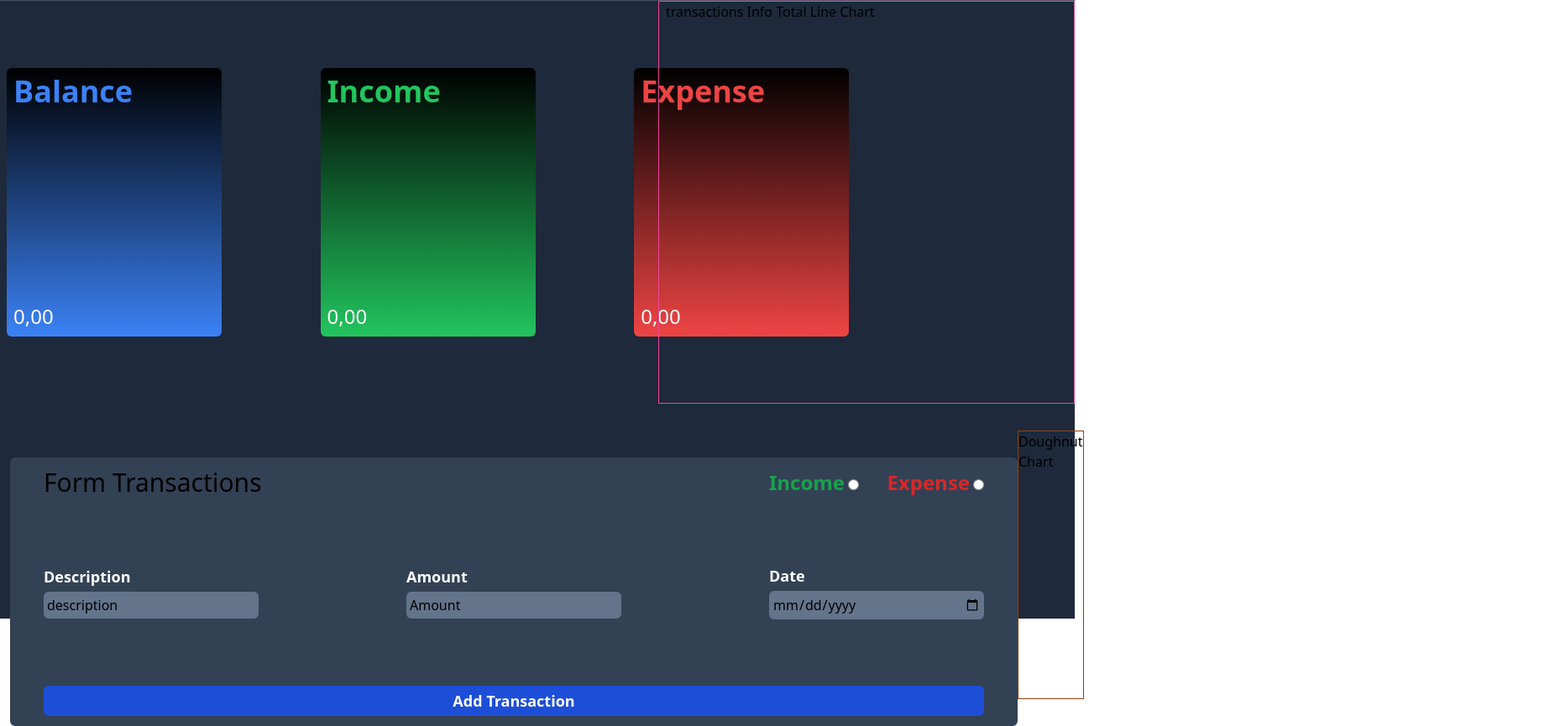
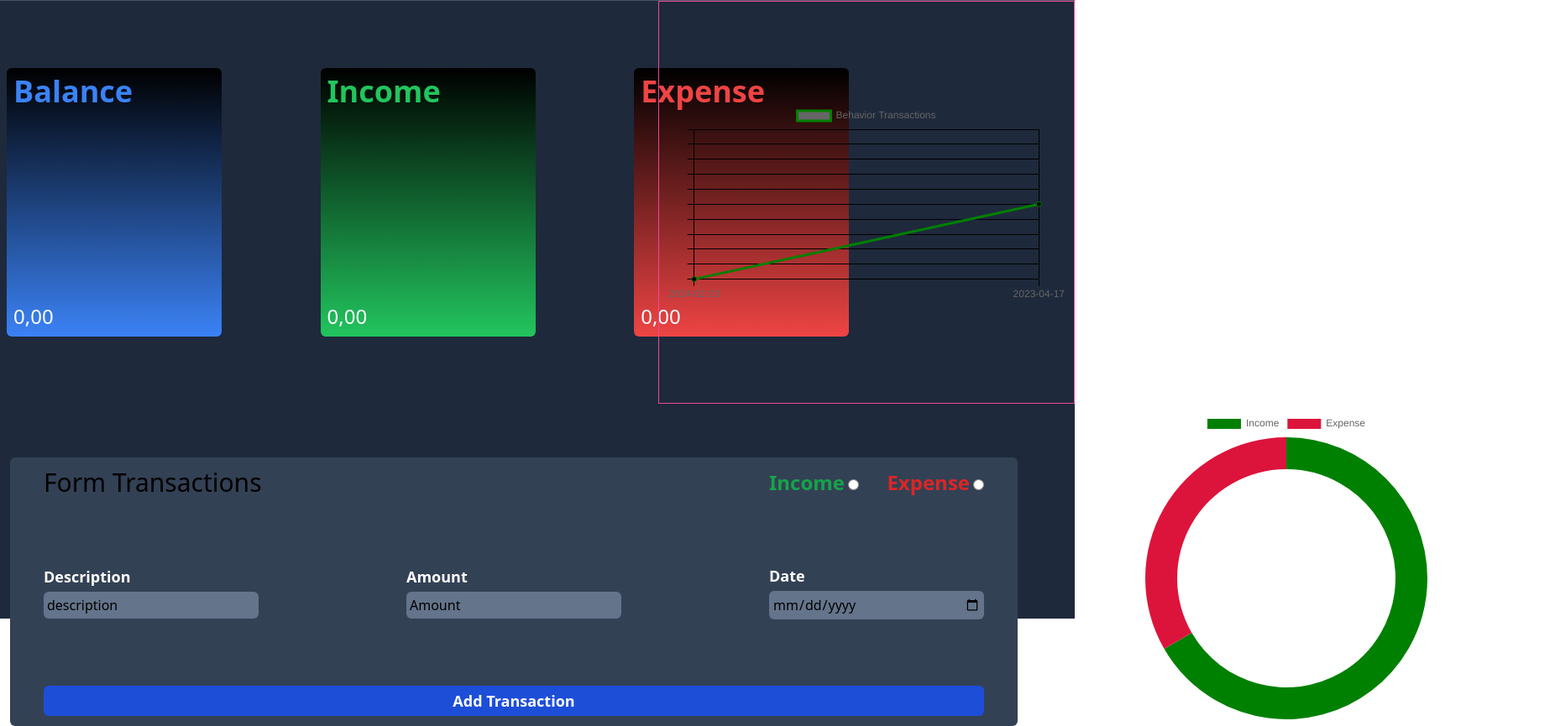
Before and after one commit to fernandooliveiralima/FinancialControl-FrontEnd-NuxtJs, a Nuxt app: page /dashboard in a window 1280 px wide. Shown: the part 63-928 px from the top of the page at 84% size, 1852 px wide, since content can reach past the window. Built offline with nearby package versions, Linux system fonts and the light colour scheme; no server answers.

Commit message:
AuthTest-NuxtJs (Insercao dos graficos Finalizado)

```diff
--- a/components/transactions-components/DoughnutChartC.vue
+++ b/components/transactions-components/DoughnutChartC.vue
@@ -1,11 +1,61 @@
-<script setup>
+<script setup lang="ts">
+/* External Libraries */
+import { Chart } from 'chart.js/auto';
+/* External Libraries */
+
+/* Variables Chartjs */
+const myChart = ref < HTMLCanvasElement | null > (null);
+let doughnutChart: Chart<"doughnut", number[], string> | null = null;
+/* Variables Chartjs */
+
+/* Functions ------------------------------------------------------------------------------------------------------------------------------------------------------- */
+
+/* Function Create Doughnut Chart */
+const createChart = () => {
+    if (myChart.value && !doughnutChart) {
+        const ctx = myChart.value.getContext('2d');
+        if (!ctx) return;
+
+        doughnutChart = new Chart(ctx, {
+            type: 'doughnut',
+            data: {
+                labels: ['Income', 'Expense'],
+                datasets: [{
+                    data: [10, 5],  // Inicializando com valores padrão
+                    borderWidth: 0,
+                    hoverOffset: 5,
+                    backgroundColor: ['green', 'crimson'],
+                }]
+            },
+            options: {
+                responsive: true,
+                cutout: 130
+            }
+        });
+    }
+};
+/* Function Create Doughnut Chart */
+
+/* Functions ------------------------------------------------------------------------------------------------------------------------------------------------------- */
+
+/* Vue Functions */
+onMounted(() => {
+    createChart();
+})
+/* Vue Functions */
 
 </script>
 
-
 <template>
     <div class="percentual-value">
-       Doughnut Chart
+
+        <section class="doughnut-chart">
+            <div class="chart">
+                <div class="percentual">Percentual Value</div>
+                <canvas ref="myChart"></canvas>
+            </div>
+        </section>
+
     </div>
 </template>
 
@@ -15,12 +65,32 @@
 @tailwind components;
 @tailwind utilities;
 
-.percentual-value{
-    @apply
-    border border-amber-800
-    h-[20rem]
-    w-[40rem];
+
+@layer components{
+
+    .doughnut-chart{
+        @apply
+
+        h-[23rem]
+        w-[40rem]
+        flex items-center justify-center;
+    }
+
+    .percentual{
+        @apply
+        absolute
+        top-[45rem]
+        text-xl
+        font-semibold
+        text-white;
+    }
+
+    .chart{
+        @apply
+
+        h-full
+        w-full
+        flex items-center justify-center;
+    }
 }
-
-
 </style>
--- a/components/transactions-components/LineChartC.vue
+++ b/components/transactions-components/LineChartC.vue
@@ -1,12 +1,67 @@
-<script setup>
+<script setup lang="ts">
+/* External Libraries */
+import { Chart } from 'chart.js/auto';
+/* External Libraries */
 
+/* Variables ChartJs */
+const myChart = ref < HTMLCanvasElement | null > (null);
+let lineChart: Chart<"line", number[], string> | null = null;
+/* Variables ChartJs */
+
+/* Functions */
+
+/* Function Create Line Chart */
+const createLineChart = () => {
+  if (myChart.value) {
+    const ctx = myChart.value;
+    lineChart = new Chart(ctx, {
+      type: 'line',
+      data: {
+        labels: ['2024-02-23', '2023-04-17'], // Inicialmente vazio
+        datasets: [{
+          label: 'Behavior Transactions',
+          data: [5, 10, 15],
+          fill: false,
+          backgroundColor: [],
+          tension: 0.1,
+          borderColor: ['green']
+        }]
+      },
+      options: {
+        responsive: true,
+        scales: {
+          y: {
+            ticks: { display: false },
+            grid: { color: '#000' }
+          },
+          x: { grid: { color: '#000' } }
+        }
+      }
+    });
+  }
+}
+/* Function Create Line Chart */
+
+/* Functions */
+
+/* Vue Functions */
+onMounted(()=>{
+  createLineChart();
+})
+/* Vue Functions */
 </script>
 
 
 <template>
-    <div class="transactions-info-total">
-      transactions Info Total Line Chart
-    </div>
+  <div class="transactions-info-total">
+
+    <section class="line-chart">
+      <div class="chart">
+        <canvas ref="myChart"></canvas>
+      </div>
+    </section>
+
+  </div>
 </template>
 
 
@@ -15,12 +70,28 @@
 @tailwind components;
 @tailwind utilities;
 
+@layer components{
 
-.transactions-info-total{
-    @apply h-[30rem]
-    w-[50rem]
-    border border-pink-500
-    px-2;
+  .transactions-info-total {
+    @apply h-[30rem] w-[50rem] border border-pink-500 px-2;
+  }
+
+  .line-chart{
+    @apply
+
+    h-full
+    w-full
+    flex items-center justify-center;
+  }
+
+  .chart{
+    @apply
+
+    h-full
+    w-full
+    flex items-center justify-center;
+  }
+
 }
 
 
--- a/package.json
+++ b/package.json
@@ -11,6 +11,8 @@
   },
   "dependencies": {
     "@pinia/nuxt": "^0.5.4",
+    "chart.js": "^4.4.4",
+    "dayjs": "^1.11.13",
     "nuxt": "^3.13.0",
     "vue": "latest",
     "vue-router": "latest"
```
Also changed, not shown: 1 other file (tests, documents, lock files or other folders).
